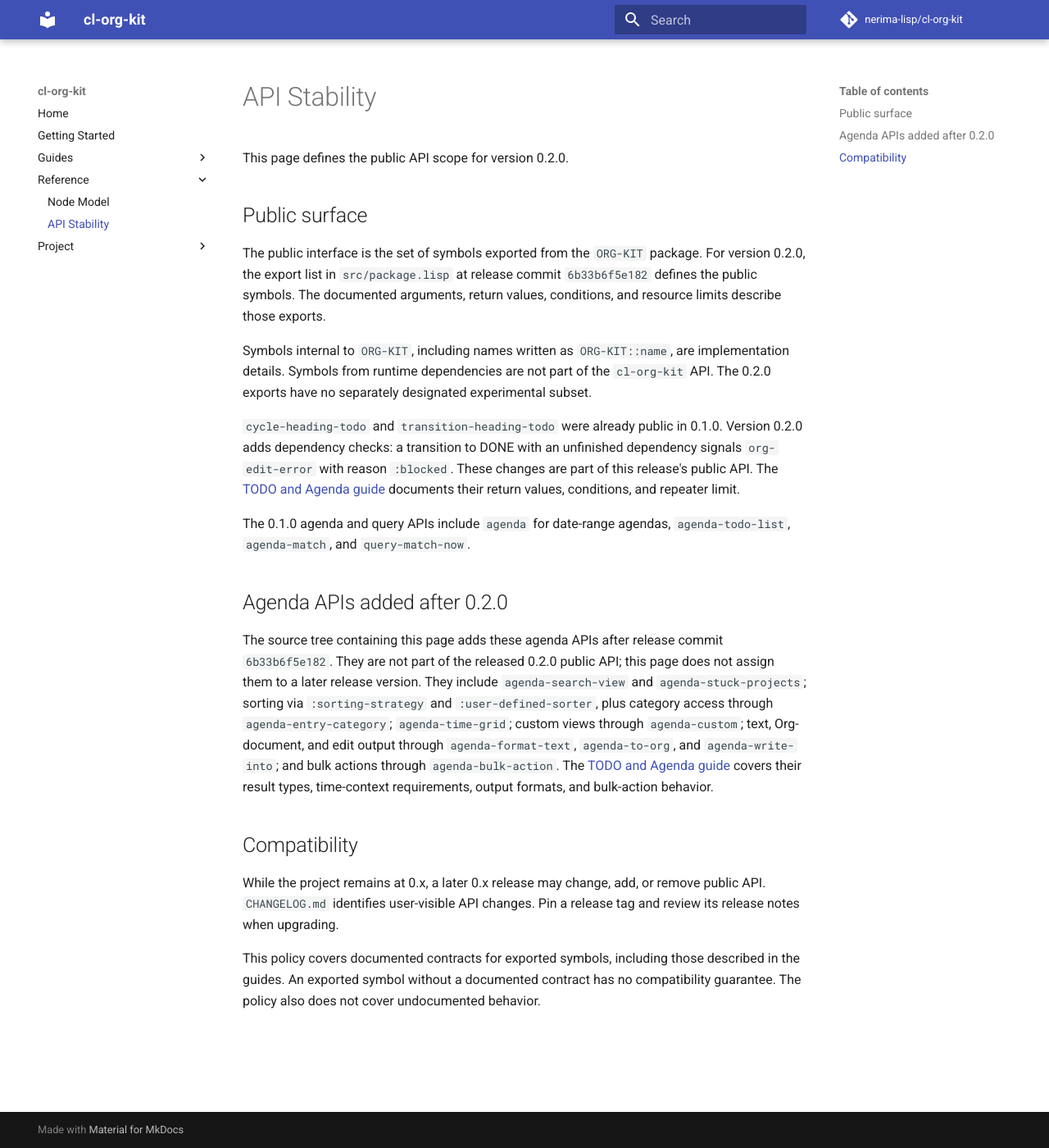
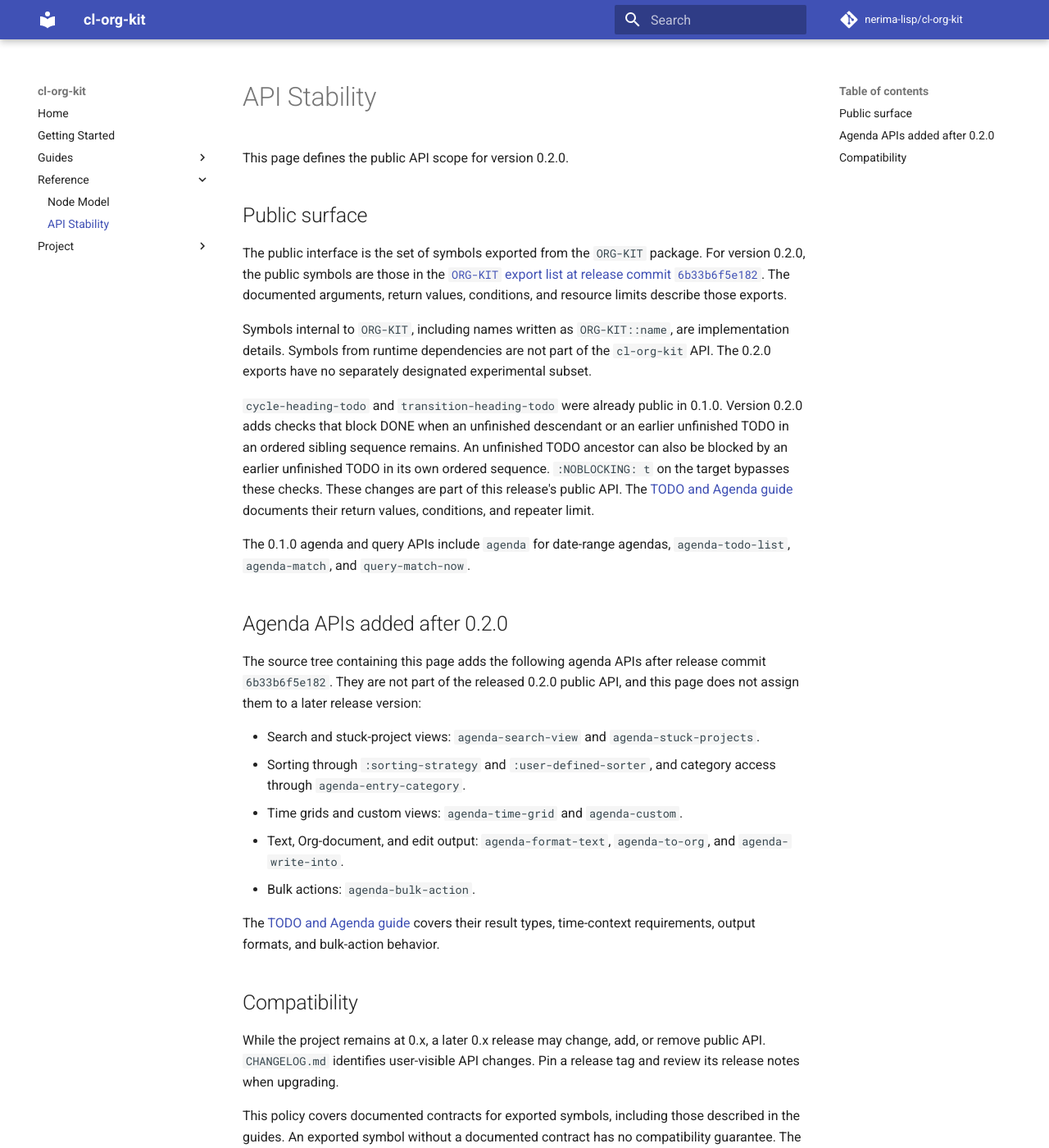
Before and after one commit to nerima-lisp/cl-org-kit, an MkDocs documentation site: the page built from docs/src/reference/api-stability.md, in a window 1280 px wide and 1400 px high. Shown: the whole window at 82% size. Built offline with MkDocs 1.6.1 and Material for MkDocs 9.7.7, drawn with Linux system fonts in a browser that asks for light colours; comment, search, counter and statistics services are not loaded.

Commit message:
docs: clarify release scope and API behavior

```diff
--- a/docs/src/reference/api-stability.md
+++ b/docs/src/reference/api-stability.md
@@ -5,9 +5,11 @@ This page defines the public API scope for version 0.2.0.
 ## Public surface
 
 The public interface is the set of symbols exported from the `ORG-KIT`
-package. For version 0.2.0, the export list in `src/package.lisp` at release
-commit `6b33b6f5e182` defines the public symbols. The documented arguments,
-return values, conditions, and resource limits describe those exports.
+package. For version 0.2.0, the public symbols are those in the
+[`ORG-KIT` export list at release commit
+`6b33b6f5e182`](https://github.com/nerima-lisp/cl-org-kit/blob/6b33b6f5e18264cc194b4888df83bceebafbcfa5/src/package.lisp).
+The documented arguments, return values, conditions, and resource limits
+describe those exports.
 
 Symbols internal to `ORG-KIT`, including names written as `ORG-KIT::name`,
 are implementation details. Symbols from runtime dependencies are not part of
@@ -15,9 +17,11 @@ the `cl-org-kit` API. The 0.2.0 exports have no separately designated
 experimental subset.
 
 `cycle-heading-todo` and `transition-heading-todo` were already public in
-0.1.0. Version 0.2.0 adds dependency checks: a transition to DONE with an
-unfinished dependency signals `org-edit-error` with reason `:blocked`. These
-changes are part of this release's public API. The [TODO and Agenda
+0.1.0. Version 0.2.0 adds checks that block DONE when an unfinished descendant
+or an earlier unfinished TODO in an ordered sibling sequence remains. An
+unfinished TODO ancestor can also be blocked by an earlier unfinished TODO in
+its own ordered sequence. `:NOBLOCKING: t` on the target bypasses these checks.
+These changes are part of this release's public API. The [TODO and Agenda
 guide](../guides/todo-agenda.md) documents their return values, conditions, and
 repeater limit.
 
@@ -26,17 +30,21 @@ The 0.1.0 agenda and query APIs include `agenda` for date-range agendas,
 
 ## Agenda APIs added after 0.2.0
 
-The source tree containing this page adds these agenda APIs after release
-commit `6b33b6f5e182`. They are not part of the released 0.2.0 public API; this
-page does not assign them to a later release version. They include
-`agenda-search-view` and
-`agenda-stuck-projects`; sorting via `:sorting-strategy` and
-`:user-defined-sorter`, plus category access through `agenda-entry-category`;
-`agenda-time-grid`; custom views through `agenda-custom`; text, Org-document,
-and edit output through `agenda-format-text`, `agenda-to-org`, and
-`agenda-write-into`; and bulk actions through `agenda-bulk-action`. The [TODO and Agenda guide](../guides/todo-agenda.md)
-covers their result types, time-context requirements, output formats, and
-bulk-action behavior.
+The source tree containing this page adds the following agenda APIs after
+release commit `6b33b6f5e182`. They are not part of the released 0.2.0 public
+API, and this page does not assign them to a later release version:
+
+- Search and stuck-project views: `agenda-search-view` and
+  `agenda-stuck-projects`.
+- Sorting through `:sorting-strategy` and `:user-defined-sorter`, and category
+  access through `agenda-entry-category`.
+- Time grids and custom views: `agenda-time-grid` and `agenda-custom`.
+- Text, Org-document, and edit output: `agenda-format-text`, `agenda-to-org`,
+  and `agenda-write-into`.
+- Bulk actions: `agenda-bulk-action`.
+
+The [TODO and Agenda guide](../guides/todo-agenda.md) covers their result types,
+time-context requirements, output formats, and bulk-action behavior.
 ## Compatibility
 
 While the project remains at 0.x, a later 0.x release may change, add, or remove
```
Also changed, not shown: docs/src/guides/clock.md (+17 -15 lines), docs/src/guides/todo-agenda.md (+11 -14 lines).
